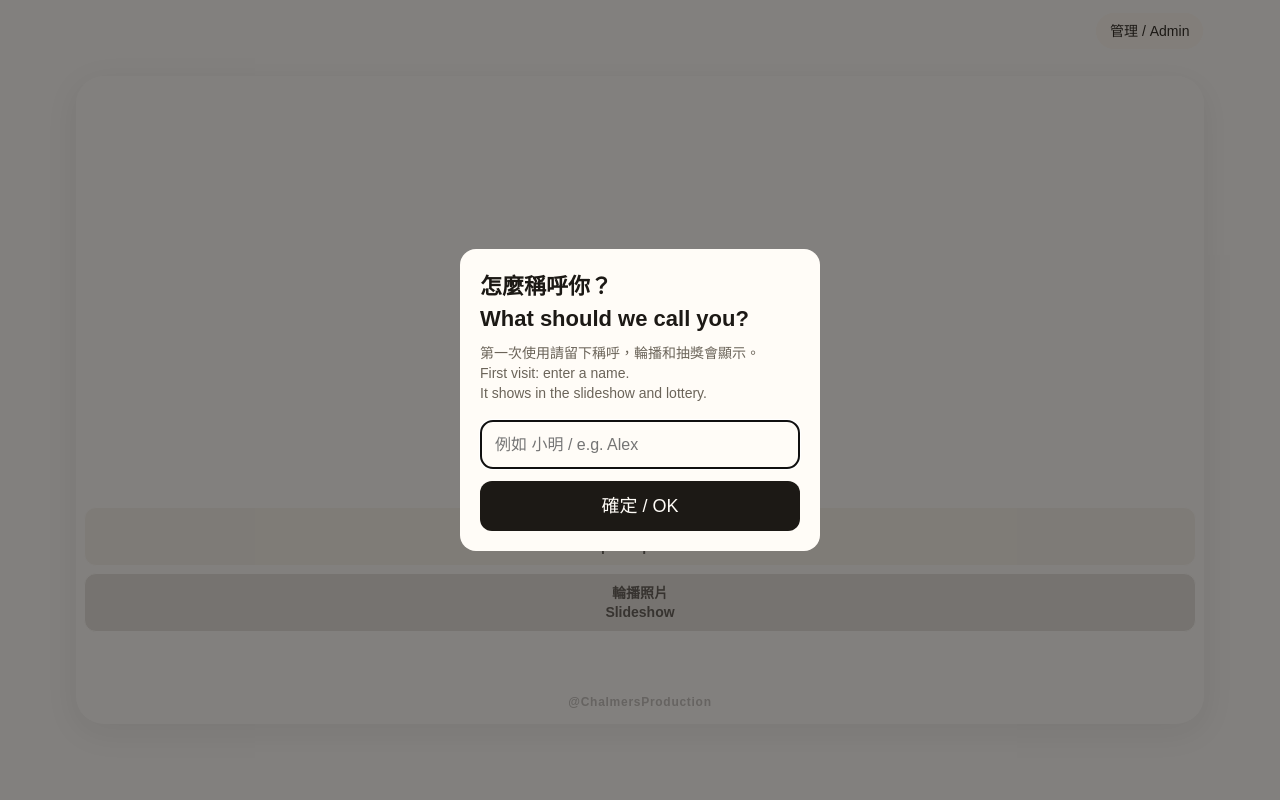
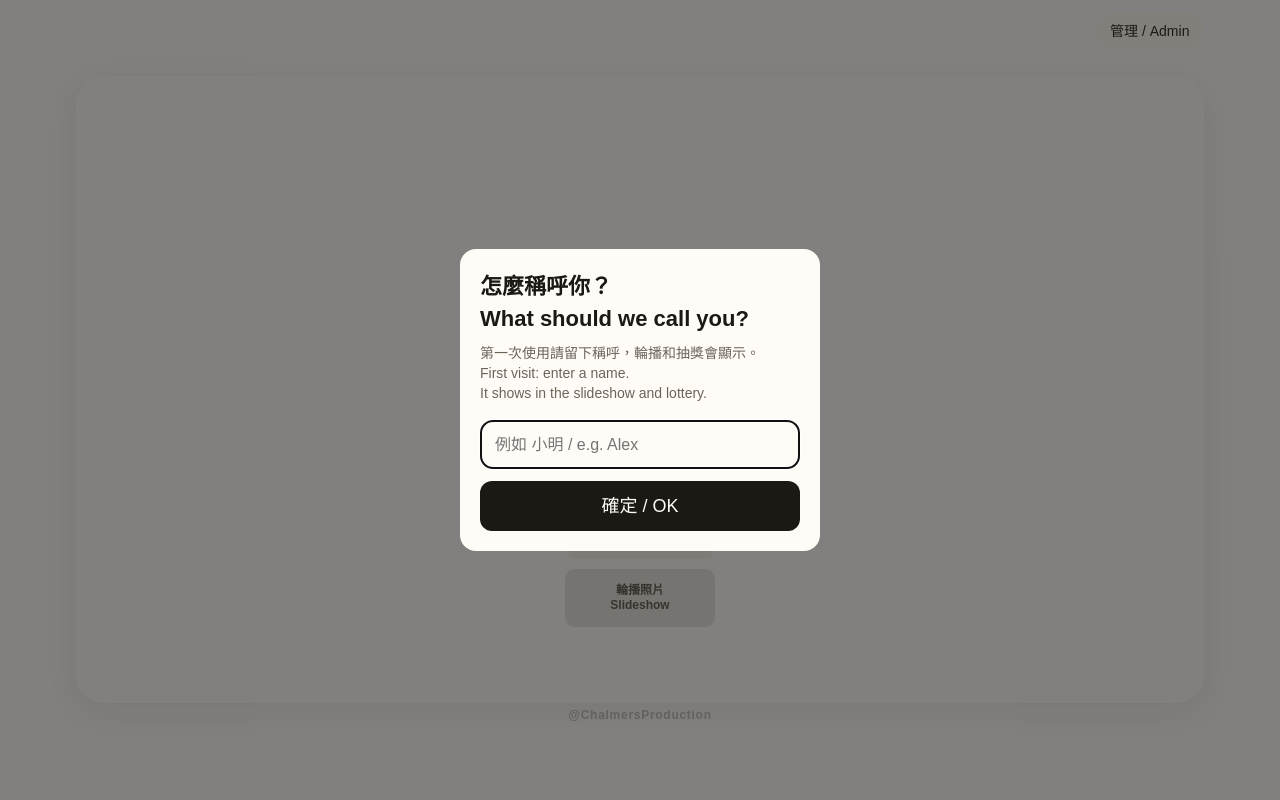
Before and after one commit to Chalmers-Chang/photo-upload, a Flask app: template web/templates/project_home.html in a window 1280 px wide. Run offline with Flask 3, Linux system fonts and the light colour scheme; the template is opened without the code that fills it, so the values that code supplies are empty.

Commit message:
Refactor layout and styling in admin and project templates, update MEMORY.md
- Adjusted layout in `admin_login.html`, `admin.html`, `upload.html`, and `project_home.html` to utilize grid display and improve spacing.
- Changed the positioning of site credit elements to static for better layout consistency across templates.
- Updated `MEMORY.md` to reflect changes in project folder structure and styling for action buttons and site credits.

```diff
--- a/web/static/style.css
+++ b/web/static/style.css
@@ -40,11 +40,7 @@ a { color: inherit; }
   cursor: pointer;
 }
 .site-credit {
-  position: fixed;
-  left: 0;
-  right: 0;
-  bottom: 12px;
-  z-index: 25;
+  position: static;
   margin: 0;
   pointer-events: none;
   text-align: center;
--- a/web/templates/lottery.html
+++ b/web/templates/lottery.html
@@ -205,7 +205,8 @@
       position: fixed;
       left: 0;
       right: 0;
-      bottom: 12px;
+      bottom: calc(var(--edge) - 0.1cm);
+      transform: translateY(100%);
       z-index: 25;
       margin: 0;
       pointer-events: none;
--- a/web/templates/project_home.html
+++ b/web/templates/project_home.html
@@ -35,6 +35,8 @@
     inset: 0;
     z-index: 2;
     display: grid;
+    grid-template-rows: minmax(0, 1fr) auto;
+    gap: 0.1cm;
     padding: var(--glass);
     padding-top: max(var(--glass), 64px);
     box-sizing: border-box;
@@ -42,11 +44,10 @@
   .glass {
     position: relative;
     width: 100%;
-    height: 100%;
     min-height: 0;
     display: grid;
     place-items: center;
-    padding: 24px 0.2cm 40px;
+    padding: 24px 0.2cm;
     box-sizing: border-box;
     border-radius: 28px;
     background: rgba(255, 255, 255, 0.72);
@@ -59,19 +60,11 @@
     -webkit-backdrop-filter: blur(28px) saturate(180%);
   }
   .glass-body { width: min(720px, 100%); }
-  .glass .site-credit {
-    position: absolute;
-    left: 0;
-    right: 0;
-    bottom: 12px;
+  .pjt-ui > .site-credit {
+    position: static;
+    margin: 0;
+    padding: 0;
     z-index: 3;
-    margin: 0;
-    pointer-events: none;
-    text-align: center;
-    font-size: 12px;
-    font-weight: 600;
-    letter-spacing: 0.06em;
-    color: rgba(28, 25, 21, 0.28);
   }
   .pjt-title-block {
     display: grid;
@@ -108,18 +101,24 @@
   .pjt-stage .actions {
     display: grid;
     gap: 0.2cm;
-    width: 100%;
+    width: 4cm;
     margin-top: 0.2cm;
-    justify-self: stretch;
+    justify-self: center;
     box-sizing: border-box;
   }
   .pjt-stage .btn {
+    box-sizing: border-box;
+    width: 4cm;
+    max-width: 4cm;
+    height: 1.6cm;
+    display: grid;
+    place-items: center;
     white-space: pre-line;
-    padding: 10px 12px;
-    font-size: 14px;
+    padding: 0.08cm 0.12cm;
+    font-size: 12px;
     font-weight: 700;
-    line-height: 1.3;
-    border-radius: 12px;
+    line-height: 1.2;
+    border-radius: 0.3cm;
     color: rgba(28, 25, 21, {{ 1 - cfg.button_text_fade }});
     border: 1px solid #fff;
   }
@@ -159,8 +158,8 @@
           <a class="btn lottery" href="{{ url_for('lottery', slug=project.slug) }}">{{ msg.lottery }}</a>
         {% endif %}
       </div>
-      {% include "_credit.html" %}
     </div>
+    {% include "_credit.html" %}
   </div>
 </div>
 <script>
```
Also changed, not shown: web/MEMORY.md (+2 -2 lines), web/templates/admin.html (+7 -11 lines), web/templates/admin_login.html (+7 -13 lines), web/templates/upload.html (+7 -14 lines).
